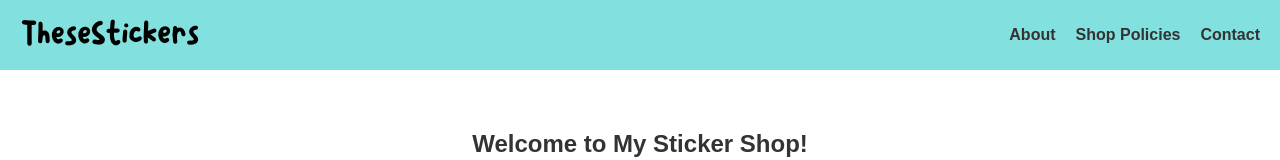
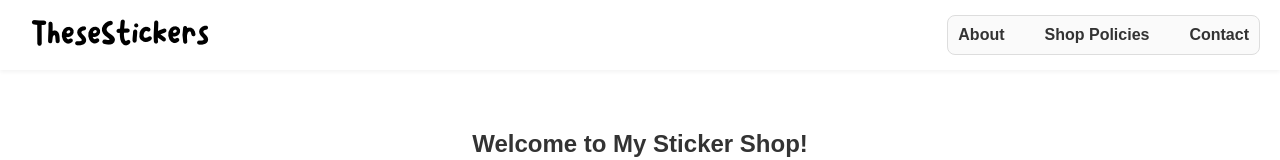
Before and after one commit to emanoj1/thesestickers, a React (Create React App) app: page / in a window 1280 px wide. Shown: the top 160 px of the page. Built offline with nearby package versions, Linux system fonts and the light colour scheme; the HTML template or start-up script is replaced by a standard one.

Commit message:
Navbar color change, boxed menu

```diff
--- a/src/components/Navbar.css
+++ b/src/components/Navbar.css
@@ -1,14 +1,16 @@
 .navbar {
-    background-color: #82E1DF;
+    background-color: white; /* Match the site background */
     padding: 10px 20px;
     display: flex;
     justify-content: space-between;
     align-items: center;
+    box-shadow: 0 2px 4px rgba(0, 0, 0, 0.05); /* subtle shadow for separation */
   }
 
   .logo-link {
     display: flex;
     align-items: center;
+    padding-left: 10px;
   }
 
   .logo-img {
@@ -21,10 +23,21 @@
     display: flex;
     gap: 15px;
     margin: 0;
+    padding: 8px 12px;
+    border: 1.5px solid #ddd;
+    border-radius: 8px;
+    background-color: #fafafa;
   }
 
-  .navbar a {
+  .navbar li a {
     text-decoration: none;
     color: #333;
     font-weight: bold;
+    padding: 5px 10px;
+    border-radius: 6px;
+    transition: background-color 0.2s;
   }
+
+  .navbar li a:hover {
+    background-color: #f0f0f0;
+  }
```
